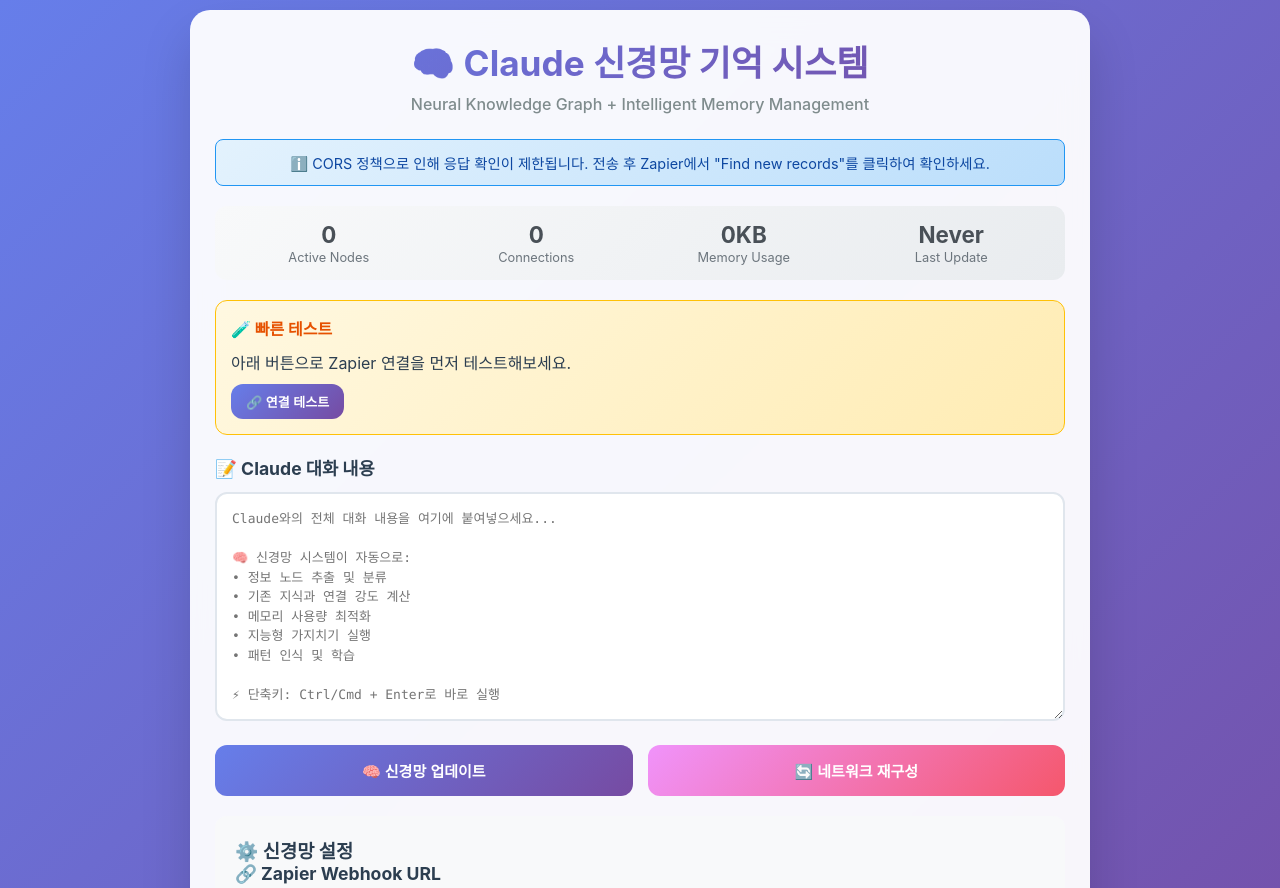
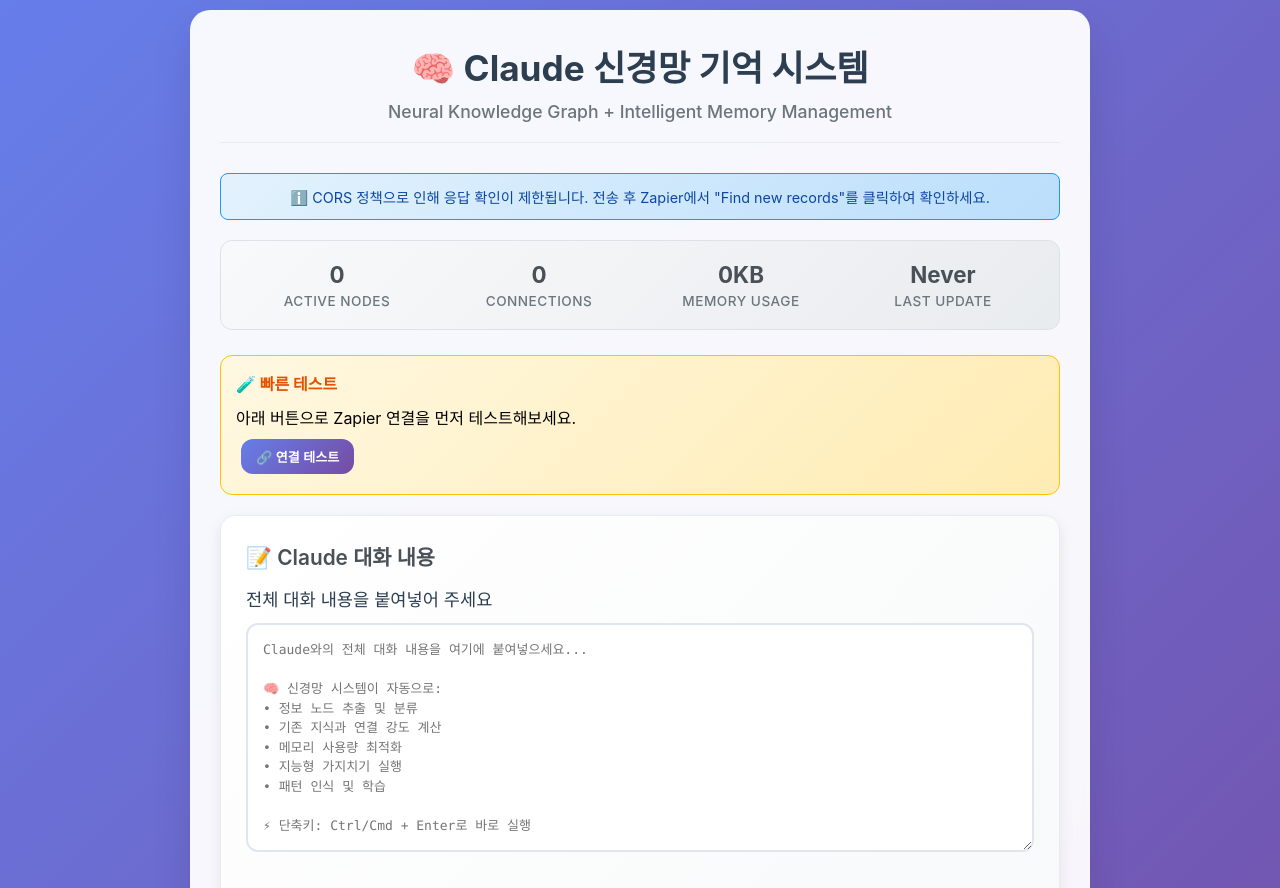
Before and after one commit to mxroach/claude-neural-memory, a plain HTML site: page index.html in a window 1280 px wide. Shown: the top 888 px of the page. Drawn offline with Linux system fonts and the light colour scheme.

Commit message:
Update index.html

```diff
--- a/index.html
+++ b/index.html
@@ -13,11 +13,10 @@
         }
 
         body {
-            font-family: -apple-system, BlinkMacSystemFont, 'Segoe UI', Roboto, sans-serif;
+            font-family: 'SF Pro Display', -apple-system, BlinkMacSystemFont, 'Segoe UI', sans-serif;
             background: linear-gradient(135deg, #667eea 0%, #764ba2 100%);
             min-height: 100vh;
             padding: 10px;
-            color: #2c3e50;
         }
 
         .container {
@@ -25,29 +24,28 @@
             margin: 0 auto;
             background: rgba(255, 255, 255, 0.95);
             border-radius: 20px;
-            padding: 25px;
-            box-shadow: 0 25px 50px rgba(0, 0, 0, 0.15);
-            backdrop-filter: blur(15px);
+            padding: 30px;
+            box-shadow: 0 20px 40px rgba(0, 0, 0, 0.1);
+            backdrop-filter: blur(10px);
         }
 
         .header {
             text-align: center;
-            margin-bottom: 25px;
-            position: relative;
+            margin-bottom: 30px;
+            padding-bottom: 20px;
+            border-bottom: 1px solid #e9ecef;
         }
 
         .header h1 {
+            color: #2c3e50;
+            margin-bottom: 10px;
             font-size: 2.2em;
-            background: linear-gradient(135deg, #667eea 0%, #764ba2 100%);
-            -webkit-background-clip: text;
-            -webkit-text-fill-color: transparent;
-            margin-bottom: 8px;
             font-weight: 700;
         }
 
         .header .subtitle {
-            color: #7f8c8d;
-            font-size: 1em;
+            color: #6c757d;
+            font-size: 1.1em;
             font-weight: 500;
         }
 
@@ -65,9 +63,10 @@
         .neural-status {
             display: flex;
             justify-content: space-around;
-            margin-bottom: 20px;
-            padding: 15px;
+            padding: 20px;
+            margin-bottom: 25px;
             background: linear-gradient(135deg, #f8f9fa 0%, #e9ecef 100%);
+            border: 1px solid #dee2e6;
             border-radius: 12px;
             flex-wrap: wrap;
             gap: 10px;
@@ -83,19 +82,40 @@
             font-size: 1.4em;
             font-weight: 700;
             color: #495057;
+            margin-bottom: 5px;
         }
 
         .status-label {
-            font-size: 0.8em;
+            font-size: 0.85em;
             color: #6c757d;
+            text-transform: uppercase;
+            letter-spacing: 0.5px;
+            font-weight: 500;
             margin-top: 2px;
         }
 
         .form-section {
+            background: linear-gradient(135deg, #ffffff 0%, #f8f9fa 100%);
+            border-radius: 15px;
+            padding: 25px;
+            margin-bottom: 20px;
+            border: 1px solid #e9ecef;
+            box-shadow: 0 5px 15px rgba(0, 0, 0, 0.08);
+        }
+
+        .form-section h3 {
+            color: #495057;
+            margin-bottom: 15px;
+            font-size: 1.3em;
+            font-weight: 600;
+        }
+
+        .form-group {
             margin-bottom: 20px;
         }
 
-        .form-section h3 {
+        .form-group label {
+            display: block;
             margin-bottom: 12px;
             color: #2c3e50;
             font-size: 1.1em;
@@ -113,6 +133,7 @@
             font-family: 'SF Mono', 'Monaco', 'Inconsolata', monospace;
             resize: vertical;
             transition: all 0.3s ease;
+            background: #fff;
             line-height: 1.5;
         }
 
@@ -134,10 +155,13 @@
             padding: 15px 20px;
             border: none;
             border-radius: 12px;
-            font-size: 15px;
+            font-size: 1em;
             font-weight: 600;
             cursor: pointer;
             transition: all 0.3s ease;
+            text-decoration: none;
+            display: inline-block;
+            margin: 5px;
             position: relative;
             overflow: hidden;
         }
@@ -173,6 +197,7 @@
         }
 
         .btn:disabled {
+            background: linear-gradient(135deg, #adb5bd 0%, #868e96 100%);
             opacity: 0.6;
             cursor: not-allowed;
             transform: none;
@@ -226,6 +251,7 @@
             display: grid;
             grid-template-columns: repeat(3, 1fr);
             gap: 10px;
+            margin-top: 20px;
         }
 
         .memory-input {
@@ -255,11 +281,16 @@
         }
 
         .status {
-            margin-top: 20px;
+            background: #f8f9fa;
+            border: 1px solid #dee2e6;
             padding: 15px;
+            margin: 20px 0;
             border-radius: 12px;
             display: none;
             font-weight: 500;
+            text-align: center;
+            transition: all 0.3s ease;
+            white-space: pre-line;
             animation: slideIn 0.3s ease;
         }
 
@@ -286,15 +317,21 @@
             border: 1px solid #ffeaa7;
         }
 
-        .status.info {
-            background: linear-gradient(135deg, #d1ecf1 0%, #bee5eb 100%);
-            color: #0c5460;
-            border: 1px solid #bee5eb;
+        .test-section {
+            background: linear-gradient(135deg, #fff8e1 0%, #ffecb3 100%);
+            border: 1px solid #ffc107;
+            border-radius: 12px;
+            padding: 15px;
+            margin-bottom: 20px;
+        }
+
+        .test-section h4 {
+            color: #e65100;
+            margin-bottom: 10px;
+            font-size: 1em;
         }
 
         .neural-visualization {
-            margin-top: 20px;
-            padding: 20px;
             background: linear-gradient(135deg, #f1f3f4 0%, #e8eaed 100%);
             border-radius: 12px;
             display: none;
@@ -309,6 +346,16 @@
 
         .connection-node {
             background: white;
+            border-radius: 10px;
+            padding: 15px;
+            border: 1px solid #e9ecef;
+            transition: all 0.3s ease;
+        }
+
+        .connection-title {
+            font-weight: 600;
+            margin-bottom: 8px;
+            color: #495057;
             padding: 12px;
             border-radius: 8px;
             border-left: 4px solid #667eea;
@@ -316,7 +363,6 @@
         }
 
         .connection-strength {
-            display: inline-block;
             padding: 2px 6px;
             border-radius: 10px;
             font-size: 0.7em;
@@ -333,29 +379,13 @@
             border: 1px solid #dee2e6;
             border-radius: 8px;
             padding: 15px;
-            margin-top: 15px;
-            font-family: monospace;
-            font-size: 0.85em;
+            margin-top: 20px;
+            font-size: 0.9em;
             display: none;
-        }
-
-        .test-section {
-            background: linear-gradient(135deg, #fff8e1 0%, #ffecb3 100%);
-            border: 1px solid #ffc107;
-            border-radius: 12px;
-            padding: 15px;
-            margin-bottom: 20px;
-        }
-
-        .test-section h4 {
-            color: #e65100;
-            margin-bottom: 10px;
-            font-size: 1em;
         }
 
         @media (max-width: 768px) {
             .container {
-                padding: 15px;
                 margin: 5px;
             }
 
@@ -468,10 +498,12 @@
 
         <div class="form-section">
             <h3>📝 Claude 대화 내용</h3>
-            <textarea
-                id="conversation"
-                rows="10"
-                placeholder="Claude와의 전체 대화 내용을 여기에 붙여넣으세요...
+            <div class="form-group">
+                <label for="conversation">전체 대화 내용을 붙여넣어 주세요</label>
+                <textarea
+                    id="conversation"
+                    rows="10"
+                    placeholder="Claude와의 전체 대화 내용을 여기에 붙여넣으세요...
 
 🧠 신경망 시스템이 자동으로:
 • 정보 노드 추출 및 분류
@@ -481,7 +513,8 @@
 • 패턴 인식 및 학습
 
 ⚡ 단축키: Ctrl/Cmd + Enter로 바로 실행"
-            ></textarea>
+                ></textarea>
+            </div>
         </div>
 
         <div class="controls">
@@ -589,7 +622,27 @@
         document.addEventListener('DOMContentLoaded', () => {
             loadSettings();
             updateNeuralStatus();
+            setupEventListeners();
+            console.log('🚀 Claude 신경망 시스템 로드 완료');
         });
+
+        function setupEventListeners() {
+            // 설정 변경 시 자동 저장
+            ['webhookUrl', 'hotMemoryLimit', 'warmMemoryLimit', 'maxConnections'].forEach(id => {
+                const element = document.getElementById(id);
+                if (element) {
+                    element.addEventListener('change', saveSettings);
+                }
+            });
+
+            // 키보드 단축키
+            document.getElementById('conversation').addEventListener('keydown', (e) => {
+                if ((e.ctrlKey || e.metaKey) && e.key === 'Enter') {
+                    e.preventDefault();
+                    processNeural('smart');
+                }
+            });
+        }
 
         // 설정 저장/로드
         function loadSettings() {
@@ -615,14 +668,6 @@
                 }
             });
         }
-
-        // 설정 변경 시 자동 저장
-        ['webhookUrl', 'hotMemoryLimit', 'warmMemoryLimit', 'maxConnections'].forEach(id => {
-            const element = document.getElementById(id);
-            if (element) {
-                element.addEventListener('change', saveSettings);
-            }
-        });
 
         // 신경망 상태 업데이트
         function updateNeuralStatus() {
@@ -702,7 +747,7 @@
                     status: 'Sent (CORS-limited response)'
                 });
 
-                showStatus('✅ 테스트 요청 전송됨! Zapier에서 "Find new records"를 클릭하여 확인하세요.', 'info');
+                showStatus('✅ 테스트 요청 전송됨! Zapier에서 "Find new records"를 클릭하여 확인하세요.', 'success');
 
             } catch (error) {
                 showStatus(`❌ 연결 오류: ${error.message}`, 'error');
@@ -713,11 +758,12 @@
             }
         }
 
-        // 신경망 처리 메인 함수 (CORS 해결 버전)
+        // 신경망 처리 메인 함수 (neuralSettings 문제 해결)
         async function processNeural(mode) {
             const conversation = document.getElementById('conversation').value.trim();
             const webhookUrl = document.getElementById('webhookUrl').value.trim();
 
+            // 유효성 검사
             if (!conversation) {
                 showStatus('❌ 대화 내용을 입력해주세요!', 'error');
                 return;
@@ -736,7 +782,7 @@
             showStatus('🧠 신경망 처리 요청 전송 중...', 'processing', 0);
 
             try {
-                // 설정 수집
+                // 🔧 neuralSettings를 문자열로 변환 (핵심 수정)
                 const neuralSettings = {
                     smartConnections: document.getElementById('smartConnections').checked,
                     weightCalculation: document.getElementById('weightCalculation').checked,
@@ -753,14 +799,22 @@
                     }
                 };
 
+                // ✅ 문제 해결: neuralSettings를 JSON 문자열로 변환
                 const payload = {
                     conversation: conversation,
+                    neuralSettingsJson: JSON.stringify(neuralSettings, null, 2), // 🎯 이게 핵심!
+                    mode: mode,
                     timestamp: new Date().toISOString(),
+                    action: 'neural_memory_update',
+                    version: '2.1'
+                };
+
+                console.log('📤 수정된 전송 데이터:', {
+                    conversationLength: conversation.length,
+                    neuralSettingsSize: payload.neuralSettingsJson.length,
                     mode: mode,
-                    neuralSettings: neuralSettings,
-                    action: 'neural_memory_update',
-                    version: '2.0'
-                };
+                    version: payload.version
+                });
 
                 // CORS 우회 방법 사용
                 const response = await fetch(webhookUrl, {
@@ -777,7 +831,7 @@
                     webhookUrl: webhookUrl,
                     payloadSize: JSON.stringify(payload).length,
                     mode: mode,
-                    status: 'Sent successfully (CORS-limited response)'
+                    status: 'Sent successfully (neuralSettings fixed)'
                 });
 
                 // 통계 업데이트 (시뮬레이션)
@@ -794,7 +848,7 @@
                 // 연결 시각화 업데이트
                 updateConnectionVisualization();
 
-                showStatus('✅ 신경망 업데이트 요청 전송 완료!\n\nZapier에서 "Find new records"를 클릭하여 처리 결과를 확인하세요.', 'success');
+                showStatus('✅ 신경망 업데이트 요청 전송 완료!\n\n⚡ neuralSettings 문제 해결됨!\nZapier에서 "Find new records"를 클릭하여 처리 결과를 확인하세요.', 'success');
 
                 // 성공 시 텍스트 영역 클리어
                 document.getElementById('conversation').value = '';
@@ -851,14 +905,6 @@
             visualization.style.display = 'block';
         }
 
-        // 키보드 단축키
-        document.getElementById('conversation').addEventListener('keydown', (e) => {
-            if ((e.ctrlKey || e.metaKey) && e.key === 'Enter') {
-                e.preventDefault();
-                processNeural('smart');
-            }
-        });
-
         // PWA 지원
         if ('serviceWorker' in navigator) {
             window.addEventListener('load', () => {
```
